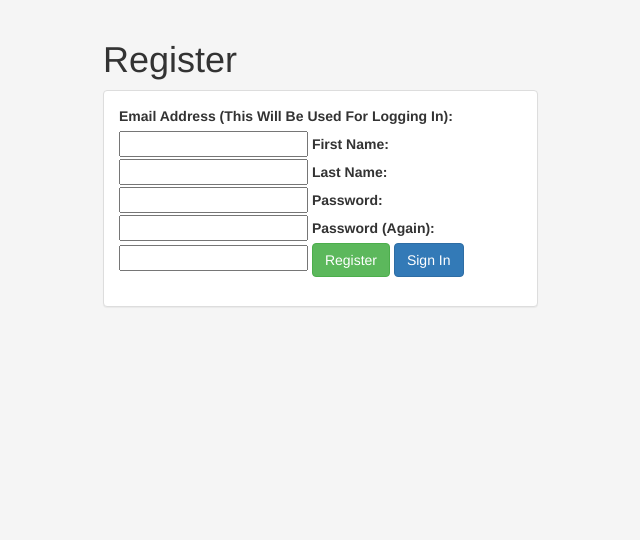
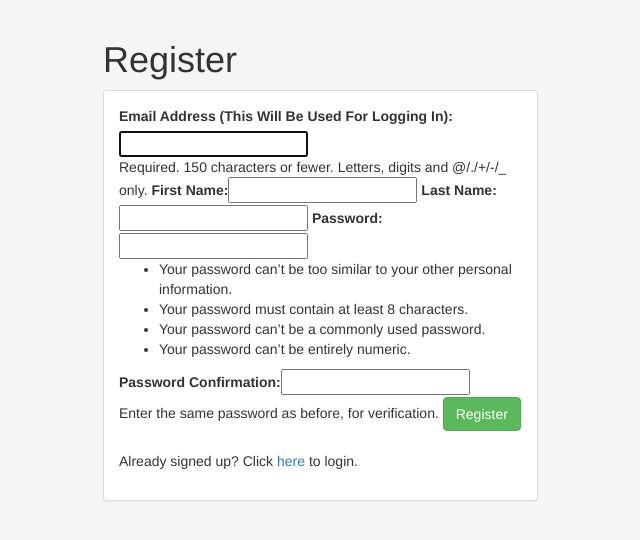
Before and after one commit to rankam/dot-2, a Django app: page /examiner_register/ in a window 1280 px wide. Shown: the top 540 px of the page, without its empty margins (367-1007 px from the left). Run offline with Django 3.2, Linux system fonts and the light colour scheme; some libraries are stand-ins or nearby versions.

Commit message:
big bug fixes

```diff
--- a/dot/urls.py
+++ b/dot/urls.py
@@ -34,10 +34,10 @@ urlpatterns = [
     url(r'^examiner/[0-9]+/exam/driver/[0-9]+/$', examiner_views.exam_questions),
     url(r'^examiner/[0-9]+/exam/$', examiner_views.exam_questions),
     url(r'^examiner/[0-9]+/calendar/$', examiner_views.exam_calendar),
-    url(r'^examiner/[0-9]/driver/[0-9]+/$', examiner_views.driver_history),
-    url(r'^examiner/[0-9]/driver/[0-9]+/$', examiner_views.driver_history),
-    url(r'^examiner/[0-9]/details/$', examiner_views.examiner_information),
-    url(r'^examiner/[0-9]/update_details/$', examiner_views.examiner_information_update),
+    url(r'^examiner/[0-9]+/driver/[0-9]+/$', examiner_views.driver_history),
+    url(r'^examiner/[0-9]+/driver/[0-9]+/$', examiner_views.driver_history),
+    url(r'^examiner/[0-9]+/details/$', examiner_views.examiner_information),
+    url(r'^examiner/[0-9]+/update_details/$', examiner_views.examiner_information_update),
     url(r'^examiner/driver_search/$', examiner_views.driver_search),
     url(r'^examiner/driver_search/clear/$', examiner_views.driver_clear_search),
     url(r'^examiner/[0-9]+/new_exam_from_calendar/$', examiner_views.new_exam_from_calendar),
--- a/drivers/templates/examiner_index.html
+++ b/drivers/templates/examiner_index.html
@@ -166,8 +166,8 @@ body {
     background-color: #f5f5f5;
 }
 
-body input {
-    /*text-transform: capitalize!important;*/
+.form-answer  {
+    text-transform: capitalize!important;
 }
 
 body label {
--- a/drivers/templates/examiner_register.html
+++ b/drivers/templates/examiner_register.html
@@ -13,7 +13,9 @@
 	{% csrf_token %}
       {{ form|bootstrap }}
 <button type="submit" class="btn btn-success register-btn">Register</button	>
-<button type="submit" class="btn btn-primary login-btn">Sign In</button	>
+<br>
+<br>
+<p>Already signed up? Click <a href="/examiner_login/">here</a> to login.</p>
   </form>
   </div>
 </div>
--- a/examiner/forms.py
+++ b/examiner/forms.py
@@ -2,8 +2,10 @@ import django.forms as forms
 from django.contrib.auth.models import User
 from django.contrib.auth.forms import UserCreationForm
 from examiner.models import *
-import django.forms as forms
+from django.forms import Textarea
 from drivers.models import DriverHistory
+from django.utils.translation import ugettext_lazy as _
+
 HONORIFICS = (
 	('Dr.', 'Dr.'),
 	('Mr.', 'Mr.'),
@@ -63,19 +65,22 @@ class ExaminerLocationForm(forms.Form):
 	zip_code = forms.CharField(max_length=200)
 	phone_number = forms.CharField(max_length=10, widget=forms.TextInput(attrs={'name':'location_phone_number'}))
 
-# class ExaminerRegistrationForm(UserCreationForm):
+class ExaminerRegistrationForm(UserCreationForm):
 
-#     class Meta:
-#     	model = User
-#     	fields = ("username", "first_name", "last_name",)
+    class Meta:
+    	model = User
+    	fields = ("username", "first_name", "last_name",)
+        labels = {
+            'username': _('Email Address (This Will Be Used For Logging In)')
+        }
 
-class ExaminerRegistrationForm(forms.Form):
-	username = forms.CharField(max_length=30, widget=forms.TextInput(attrs={'class':'username'}),
-		label='Email Address (This will be used for logging in)', required=True)
-	first_name = forms.CharField(max_length=30, required=True)
-	last_name = forms.CharField(max_length=30, required=True)
-	password1 = forms.CharField(widget=forms.PasswordInput(), required=True, label='Password')
-	password2 = forms.CharField(widget=forms.PasswordInput(), required=True, label='Password (Again)')
+# class ExaminerRegistrationForm(forms.Form):
+# 	username = forms.CharField(max_length=30, widget=forms.TextInput(attrs={'class':'username'}),
+# 		label='Email Address (This will be used for logging in)', required=True)
+# 	first_name = forms.CharField(max_length=30, required=True)
+# 	last_name = forms.CharField(max_length=30, required=True)
+# 	password1 = forms.CharField(widget=forms.PasswordInput(), required=True, label='Password')
+# 	password2 = forms.CharField(widget=forms.PasswordInput(), required=True, label='Password (Again)')
 
 class ExaminerCompleteRegistrationForm(forms.ModelForm):
 
--- a/examiner/models.py
+++ b/examiner/models.py
@@ -23,7 +23,7 @@ class Examiner(models.Model):
 		)
 	id = models.AutoField(primary_key=True)
 	user = models.OneToOneField(User, on_delete=models.CASCADE)
-	honorific = models.CharField(choices=HONORIFICS, max_length=200, default='DR.')
+	honorific = models.CharField(choices=HONORIFICS, max_length=200, default='Dr.')
 	phone_number = models.CharField(max_length=200)
 	examiner_type = models.CharField(choices=TYPES, max_length=200)
 	examiner_type_description = models.CharField(max_length=200, null=True)
--- a/examiner/views.py
+++ b/examiner/views.py
@@ -127,7 +127,7 @@ def exam_event_to_json(event):
 	exam_event['stick'] = True
 	return simplejson.dumps(exam_event)
 
-@login_required(login_url='/examiner/login/')
+@login_required(login_url='/examiner_login/')
 def submit_exam_questions(request):
 	if request.method == 'POST':
 		examiner = Examiner.objects.get(id=request.user.id)
@@ -192,42 +192,6 @@ def _remove_non_model_fields(model_name, data_dict):
 		for k,v in data_dict.items()
 		if k in model._meta.get_all_field_names()
 	}
-			# model_name = dct['model']
-			# if model_name == 'Driver':
-			# 	model = apps.get_model('drivers', model_name=model_name)
-			# 	try:
-			# 		driver_id = int(dct['driver_id'])
-			# 		driver = Driver.objects.get(driver_id)
-			# 		examiner = driver.examiner
-			# 	except:
-			# 		driver_id = None
-			# else:
-			# 	model = apps.get_model('examiner', model_name=model_name)
-			# model_fields = {}
-			# for k,v in dct.items():
-			# 	if k in model._meta.get_all_field_names():
-			# 		model_fields[k] = convert_data_type(model._meta.get_field(k).get_internal_type(),v)
-
-			# if 'examiner_id' in model._meta.get_all_field_names():
-			# 	model_fields['examiner'] = examiner
-			# if 'examiner' in model._meta.get_all_field_names():
-			# 	model_fields['examiner'] = examiner
-			# if 'driver_id' in model._meta.get_all_field_names():
-			# 	model_fields['driver_id'] = driver_id
-			# if 'exam_event_id' in model._meta.get_all_field_names():
-			# 	if driver.examevent_set.last() is None:
-			# 		exam_event = _create_exam_event(examiner, driver)
-			# 	else:
-			# 		exam_event = driver.examevent_set.last()
-			# 	model_fields['exam_event_id'] = exam_event.id
-			# m = model(**model_fields)
-			# m.save()
-			# if model_name == 'Driver':
-			# 	if driver_id is None:
-			# 		driver_id = m.id
-			# 		driver = Driver.objects.get(id=driver_id)
-			# 		examiner = driver.examiner
-
 
 
 def _create_exam_event(examiner, driver):
@@ -239,7 +203,7 @@ def _create_exam_event(examiner, driver):
 
 
 
-@login_required(login_url='/examiner/login/')
+@login_required(login_url='/examiner_login/')
 def examiner_drivers(request):
 	_drivers = Driver.objects.filter(examiner_id=request.user.id).order_by('first_name')
 	paginator = Paginator(_drivers, 10)
@@ -257,7 +221,7 @@ def examiner_drivers(request):
 	return render(request, 'examiner_drivers.html', {'drivers': drivers, 'user':request.user})
 
 
-@login_required(login_url='/examiner/login/')
+@login_required(login_url='/examiner_login/')
 def examiner_details(request):
 	print(dir(request))
 	print(request.user)
@@ -279,7 +243,7 @@ def examiner_details(request):
 # drivers that have an exam scheduled today
 # doing this will allow me to add it to the session
 # or i can make the endpoint this /exam_questions/<driver_id>
-@login_required(login_url='/examiner/login/')
+@login_required(login_url='/examiner_login/')
 def exam_questions(request):
 	if request.method == 'GET':
 		try:
@@ -306,7 +270,7 @@ def convert_data_type(internal_type, value):
 		return value
 
 
-@login_required(login_url='/examiner/login/')
+@login_required(login_url='/examiner_login/')
 def get_exam_answers(request):
 	'''
 	Gets exam answers when a examiner goes back
@@ -315,7 +279,7 @@ def get_exam_answers(request):
 	'''
 	pass
 
-@login_required(login_url='/examiner/login/')
+@login_required(login_url='/examiner_login/')
 def exam_calendar(request):
 	exam_events = []
 	exam_event_form = ExamEventForm()
@@ -405,7 +369,7 @@ def add_hour_minute(date, hour, minute, period):
 		hour = int(hour) + 12
 	return '{} {}:{}:00'.format(date, hour, minute)
 
-@login_required(login_url='/examiner/login/')
+@login_required(login_url='/examiner_login/')
 def examiner_information(request):
 	examiner = Examiner.objects.get(id=request.user.id)
 	location_forms = []
@@ -466,7 +430,7 @@ def examiner_information_update(request):
 
 
 
-@login_required(login_url='/examiner/login/')
+@login_required(login_url='/examiner_login/')
 def driver_history(request):
 	driver_id = request.path.split('/')[-2]
 	driver = Driver.objects.get(id=driver_id)
@@ -530,7 +494,7 @@ def driver_history(request):
 	return render(request, 'examiner_driver_history.html', \
 		{'form':form, 'driver':driver})
 
-@login_required(login_url='/examiner/login/')
+@login_required(login_url='/examiner_login/')
 def driver_search(request):
 	'''
 	Server side component to ajax search.
@@ -558,7 +522,7 @@ def driver_search(request):
 		return HttpResponse(html)
 
 
-@login_required(login_url='/examiner/login/')
+@login_required(login_url='/examiner_login/')
 def driver_clear_search(request):
 	'''
 	Returns all drivers when the form is cleared by the user
```
Also changed, not shown: database.db, 4 other files.
